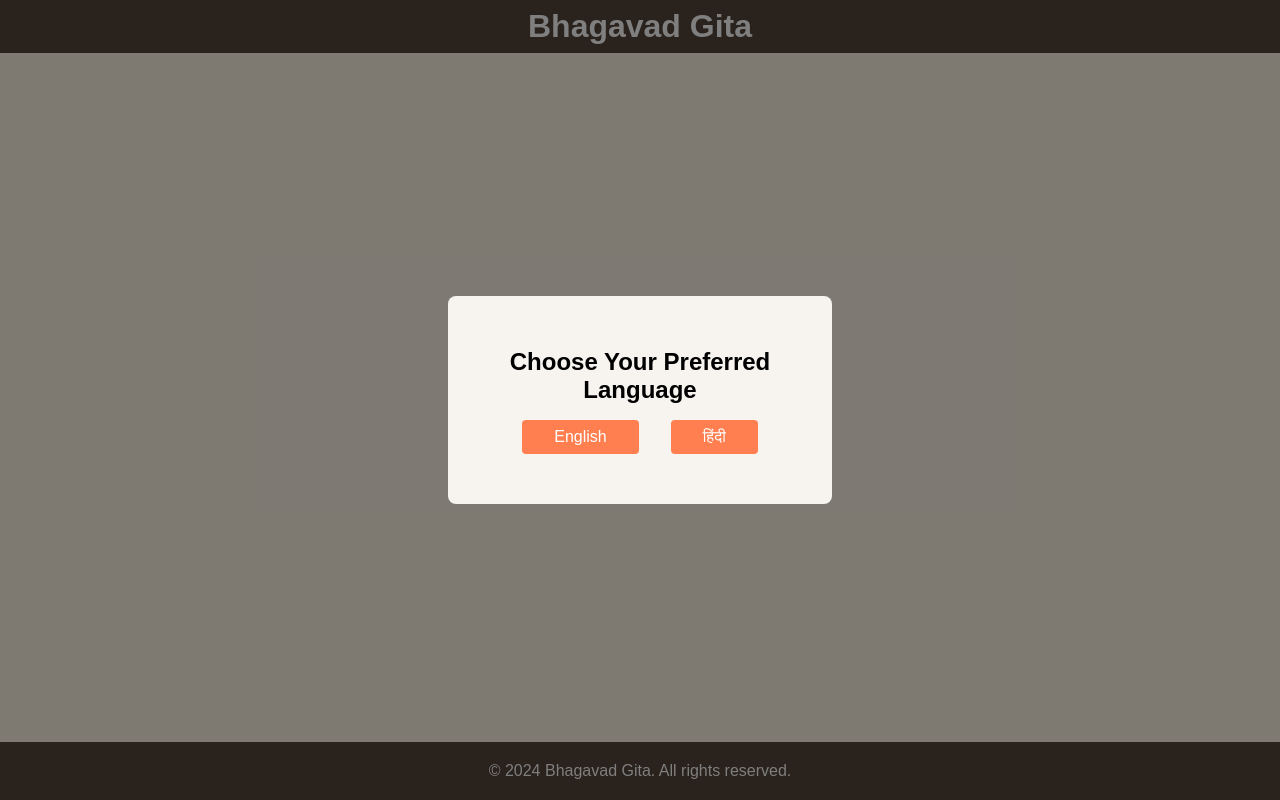
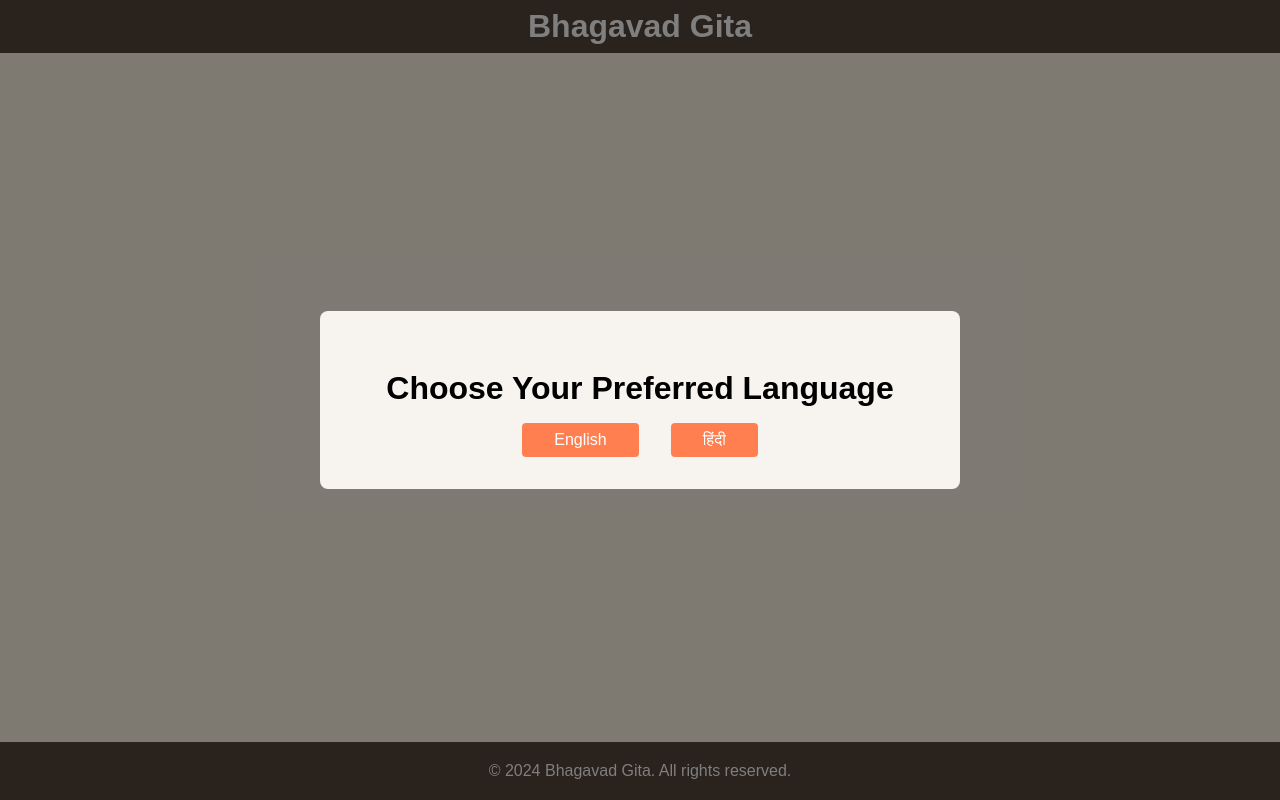
Before and after one commit to ivasuy/Geeta_Frontend, a React (Vite) app: page / in a window 1280 px wide. Built offline with nearby package versions, Linux system fonts and the light colour scheme.

Commit message:
Update LanguageSelector.jsx

```diff
--- a/src/components/LanguageSelector.jsx
+++ b/src/components/LanguageSelector.jsx
@@ -19,19 +19,37 @@ const Dialog = styled.div`
   padding: 2rem;
   border-radius: 8px;
   text-align: center;
-  width: 25%;
-  height: 18%;
+  width: 90%;
+  max-width: 400px;
+  box-sizing: border-box;
+
+  @media (min-width: 768px) {
+    width: 50%;
+    max-width: none;
+  }
 `;
 
 const Title = styled.h2`
   padding: 0;
   margin-bottom: 1rem;
+  font-size: 1.5rem;
+
+  @media (min-width: 768px) {
+    font-size: 2rem;
+  }
 `;
 
 const ButtonContainer = styled.div`
   display: flex;
-  justify-content: center;
-  gap: 2rem;
+  flex-direction: column;
+  align-items: center;
+  gap: 1rem;
+
+  @media (min-width: 768px) {
+    flex-direction: row;
+    justify-content: center;
+    gap: 2rem;
+  }
 `;
 
 const Button = styled.button`
@@ -43,9 +61,15 @@ const Button = styled.button`
   border: none;
   border-radius: 4px;
   transition: background-color 0.3s;
+  width: 100%;
+  max-width: 200px;
 
   &:hover {
     background-color: #f9551a;
+  }
+
+  @media (min-width: 768px) {
+    width: auto;
   }
 `;
 
```
